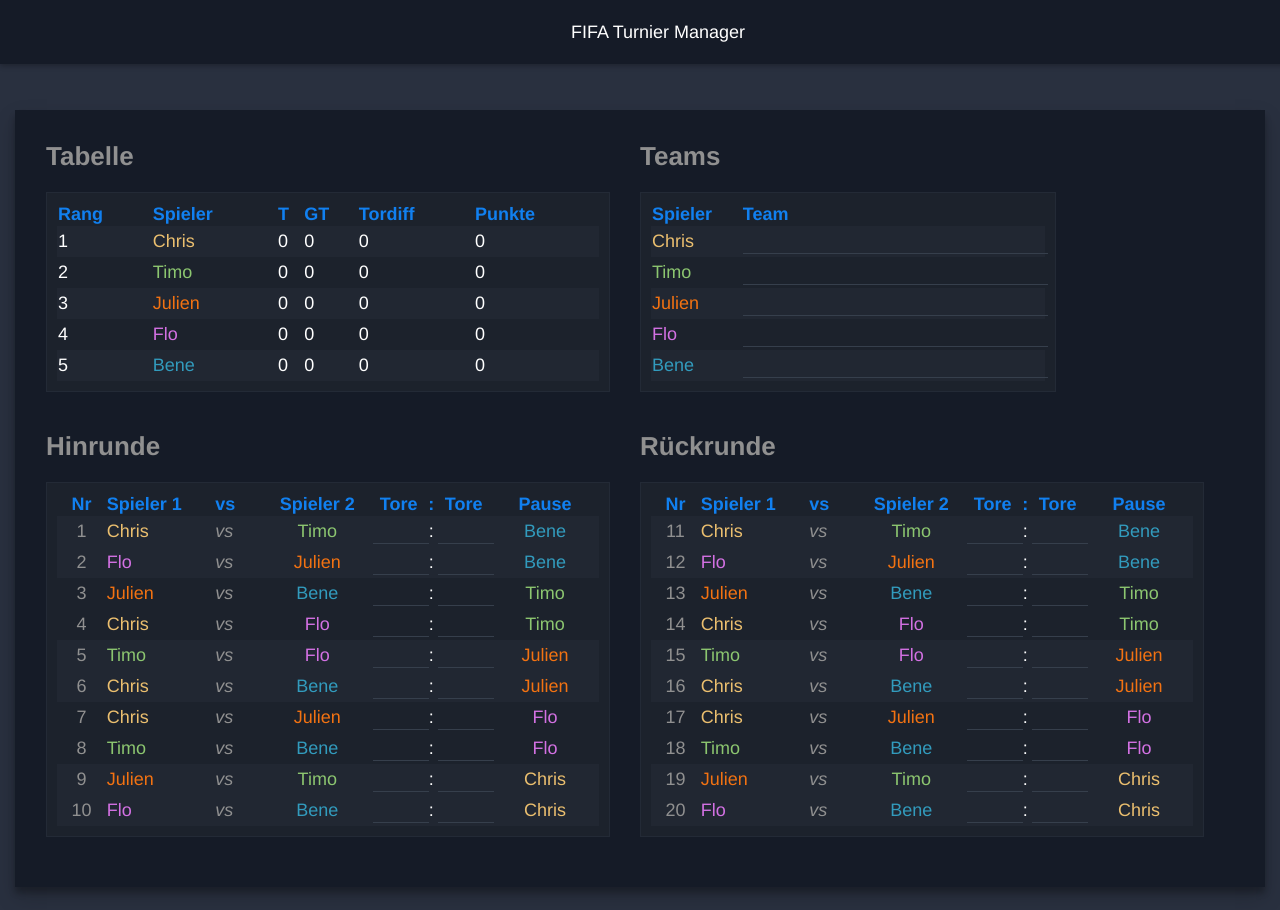
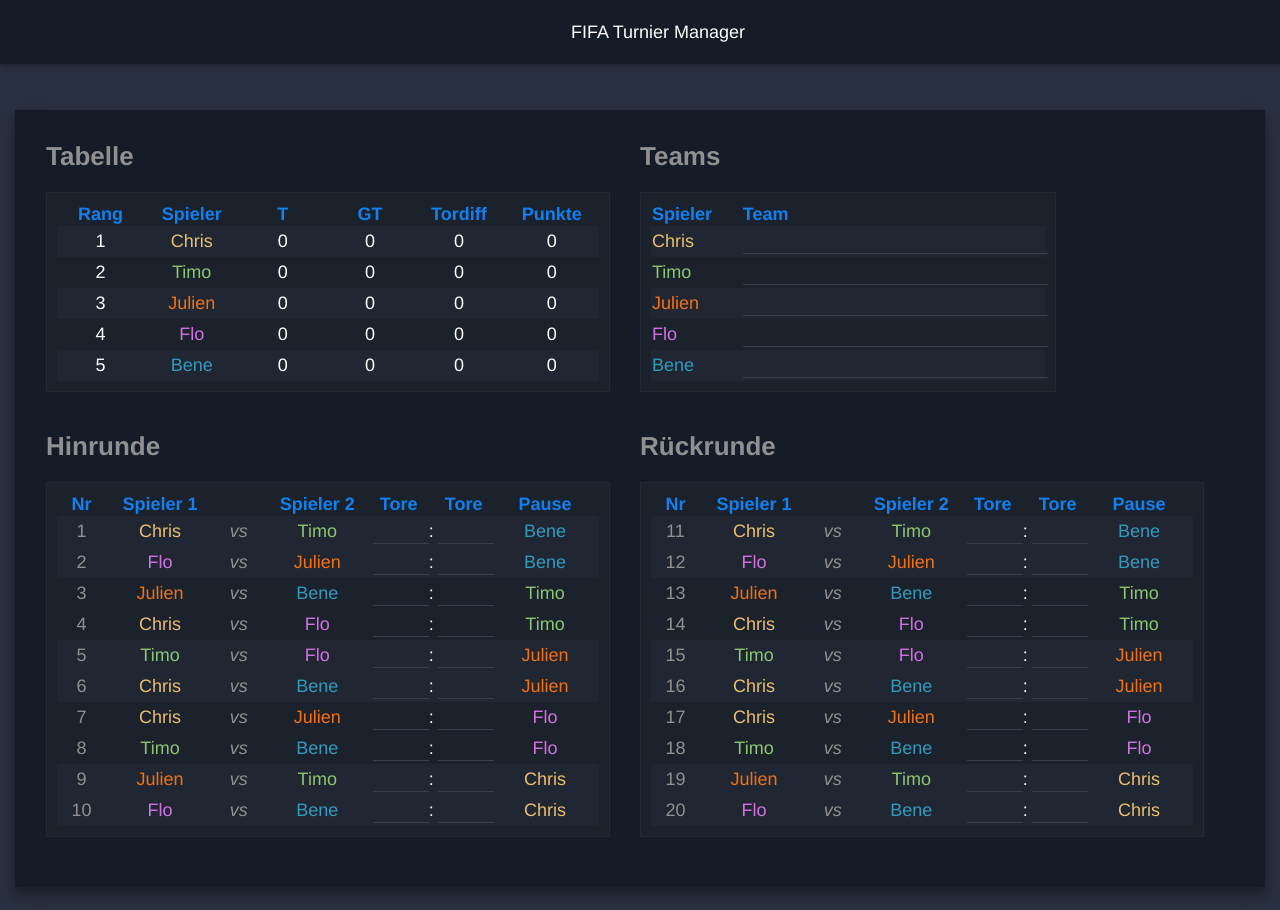
Before and after one commit to beNorthman/FifaTournamentManager, an Angular app: page / in a window 1280 px wide. Built offline with nearby package versions, Linux system fonts and the light colour scheme.

Commit message:
formats tables

```diff
--- a/src/app/tournament/tournament.component.css
+++ b/src/app/tournament/tournament.component.css
@@ -45,6 +45,45 @@
 {
     background-color: #212732;
 }
+
+table.standings-table th:nth-child(1) {
+    width: 10%;
+    text-align: center;
+}
+
+table.standings-table th:nth-child(2) {
+    width: 10%;
+    text-align: center;
+}
+
+table.standings-table th:nth-child(3) {
+    width: 10%;
+    text-align: center;
+}
+
+table.standings-table th:nth-child(4) {
+    width: 10%;
+    text-align: center;
+}
+
+table.standings-table th:nth-child(5) {
+    width: 10%;
+    text-align: center;
+}
+
+table.standings-table th:nth-child(6) {
+    width: 10%;
+    text-align: center;
+}
+table.standings-table tr>td:nth-child(1),
+table.standings-table tr>td:nth-child(2),
+table.standings-table tr>td:nth-child(3),
+table.standings-table tr>td:nth-child(4),
+table.standings-table tr>td:nth-child(5),
+table.standings-table tr>td:nth-child(6) {
+    text-align: center;
+}
+
 /*----------------standings-table-styling END-------------*/
 
 /*------------------team-table-styling Start--------------*/
@@ -92,10 +131,20 @@
 
 table.roster-table th:nth-child(2) {
     width: 20%;
+    text-align: center;
+}
+
+table.roster-table tr>td:nth-child(2) {
+    text-align: center;
 }
 
 table.roster-table th:nth-child(3) {
     width: 9%;
+    text-align: center;
+}
+
+table.roster-table tr>td:nth-child(3) {
+    text-align: center;
 }
 
 table.roster-table tr>td:nth-child(3) {
--- a/src/app/tournament/tournament.component.html
+++ b/src/app/tournament/tournament.component.html
@@ -97,7 +97,6 @@
                   Spieler 1
                 </th>
                 <th>
-                  vs
                 </th>
                 <th>
                   Spieler 2
@@ -106,7 +105,6 @@
                   Tore
                 </th>
                 <th>
-                  :
                 </th>
                 <th>
                   Tore
@@ -388,7 +386,6 @@
                 Spieler 1
               </th>
               <th>
-                vs
               </th>
               <th>
                 Spieler 2
@@ -397,7 +394,6 @@
                 Tore
               </th>
               <th>
-                :
               </th>
               <th>
                 Tore
```
